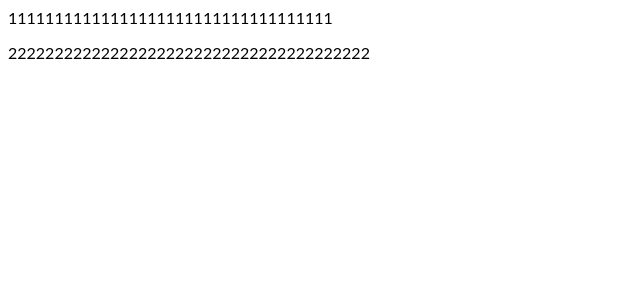
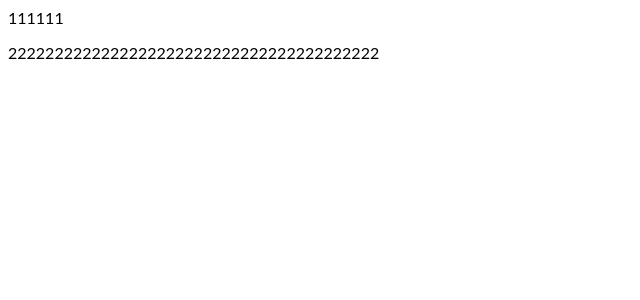
Before and after one commit to kewo22/w-tooltip-directive, an Angular app: page / in a window 1280 px wide. Shown: the top 300 px of the page, without its empty margins (0-640 px from the left). Built offline with nearby package versions, Linux system fonts and the light colour scheme.

Commit message:
position fix

```diff
--- a/src/app/app.component.html
+++ b/src/app/app.component.html
@@ -1,7 +1,7 @@
 <p appTooltip [tooltipText]="'angular tooltip directive'">
-	11111111111111111111111111111111111
+	111111
 </p>
 
-<p appTooltip [tooltipText]="'ssssssssssssssssss'">
-	222222222222222222222222222222222222222
+<p appTooltip [tooltipText]="'sssssssss sssssssss wqd qd  dq dqwdqwdqwd  dqwd qw dqwd qwd qdq d dq dqdqc dd'">
+	2222222222222222222222222222222222222222
 </p>
--- a/src/app/tooltip.directive.ts
+++ b/src/app/tooltip.directive.ts
@@ -19,7 +19,7 @@ export class TooltipDirective implements OnInit, AfterViewInit {
   constructor(private el: ElementRef, private renderer: Renderer2) {}
 
   ngOnInit() {
-    this.thisWidth = (this.el.nativeElement as HTMLElement).clientWidth;
+    this.thisWidth = (this.el.nativeElement as HTMLElement).offsetWidth;
     this.tooltipText = this.tooltipText
       ? this.tooltipText
       : this.el.nativeElement.innerText;
@@ -28,7 +28,10 @@ export class TooltipDirective implements OnInit, AfterViewInit {
   }
 
   ngAfterViewInit() {
+
+
     this.toolTipWrapperElement = this.renderer.createElement("span");
+    this.toolTipWrapperElement.innerText = this.tooltipText;
     this.renderer.setStyle(this.toolTipWrapperElement, "position", "absolute");
     this.renderer.setStyle(this.toolTipWrapperElement, "top", "100%");
     this.renderer.setStyle(this.toolTipWrapperElement, "z-index", "999");
@@ -47,15 +50,14 @@ export class TooltipDirective implements OnInit, AfterViewInit {
 
     this.renderer.setStyle(this.el.nativeElement, "position", "relative");
 
-    this.toolTipWrapperElement.innerText = this.tooltipText;
+  //   if (this.thisWidth <= this.toolTipWrapperElement.offsetWidth) {
+  //     this.renderer.setStyle(this.toolTipWrapperElement, "left", "0px");
+  //   } else {
+  //     const s = (this.thisWidth - this.toolTipWrapperElement.offsetWidth) / 2;
+  //     this.renderer.setStyle(this.toolTipWrapperElement, "right", s + "px");
+  //   }
 
-    if (this.thisWidth <= this.toolTipWrapperElement.clientWidth) {
-      this.renderer.setStyle(this.toolTipWrapperElement, "left", "0px");
-    } else {
-      const s = (this.thisWidth - this.toolTipWrapperElement.clientWidth) / 2;
-      this.renderer.setStyle(this.toolTipWrapperElement, "right", s + "px");
-    }
-
+    this.renderer.setStyle(this.toolTipWrapperElement, "left", this.el.nativeElement.getBoundingClientRect().x + "px");
     this.renderer.listen(this.el.nativeElement, "mouseenter", () => {
       this.renderer.appendChild(
         this.el.nativeElement,
@@ -64,10 +66,10 @@ export class TooltipDirective implements OnInit, AfterViewInit {
     });
 
     this.renderer.listen(this.el.nativeElement, "mouseleave", () => {
-      // this.renderer.removeChild(
-      //   this.el.nativeElement,
-      //   this.toolTipWrapperElement
-      // );
+      this.renderer.removeChild(
+        this.el.nativeElement,
+        this.toolTipWrapperElement
+      );
     });
   }
 }
```
